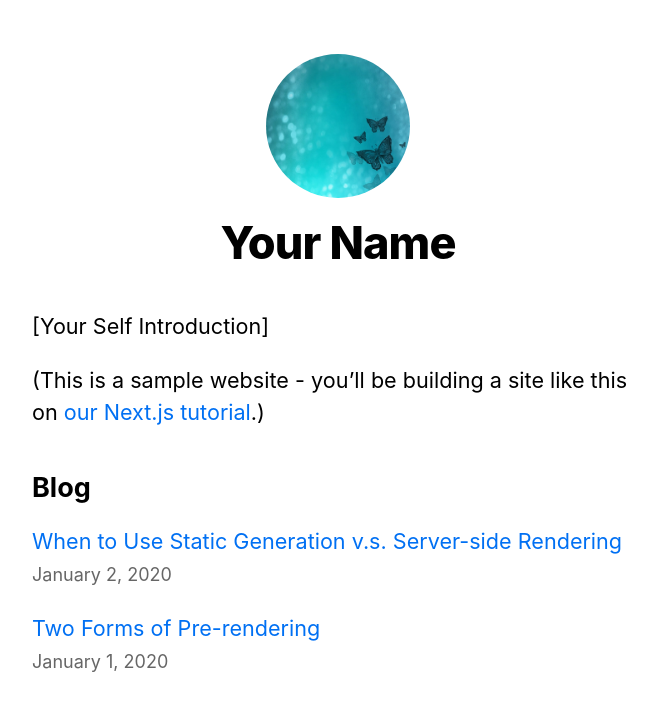
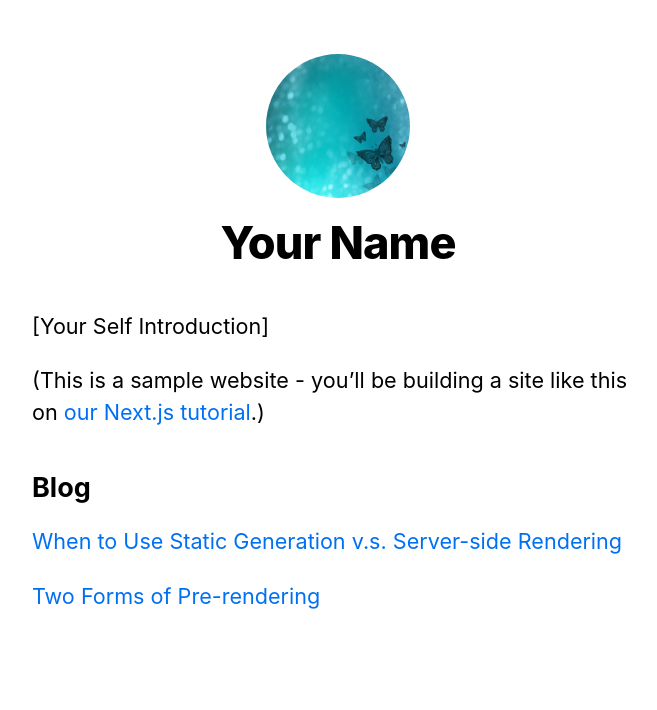
Before and after one commit to antiborder/periodic_table_3d, a Next.js app: page / in a window 1280 px wide. Shown: the top 710 px of the page, without its empty margins (302-959 px from the left). Built offline with nearby package versions, Linux system fonts and the light colour scheme.

Commit message:
Vercel deploy

```diff
--- a/pages/index.js
+++ b/pages/index.js
@@ -35,7 +35,7 @@ export default function Home({ allPostsData }) {
               <Link href={`/posts/${id}`}>{title}</Link>
               <br />
               <small className={utilStyles.lightText}>
-                <Date dateString={date} />
+                {/* <Date dateString={date} /> */}
               </small>
             </li>
           ))}
--- a/pages/posts/[id].js
+++ b/pages/posts/[id].js
@@ -23,7 +23,7 @@ export default function Post({ postData }) {
 <article>
         <h1 className={utilStyles.headingXl}>{postData.title}</h1>
         <div className={utilStyles.lightText}>
-          <Date dateString={postData.date} />
+          {/* <Date dateString={postData.date} /> */}
         </div>
         <div dangerouslySetInnerHTML={{ __html: postData.contentHtml }} />
       </article>
```
